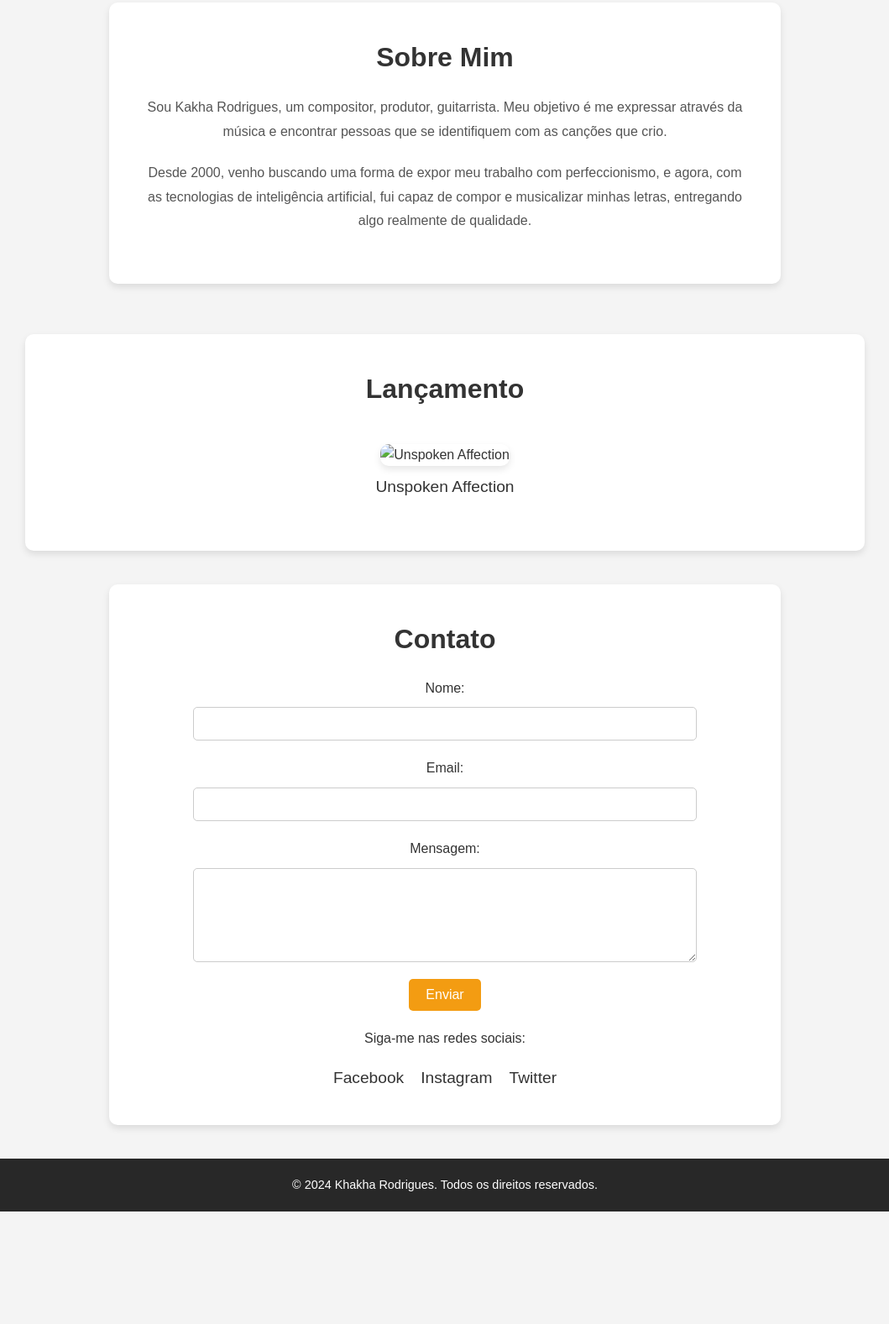
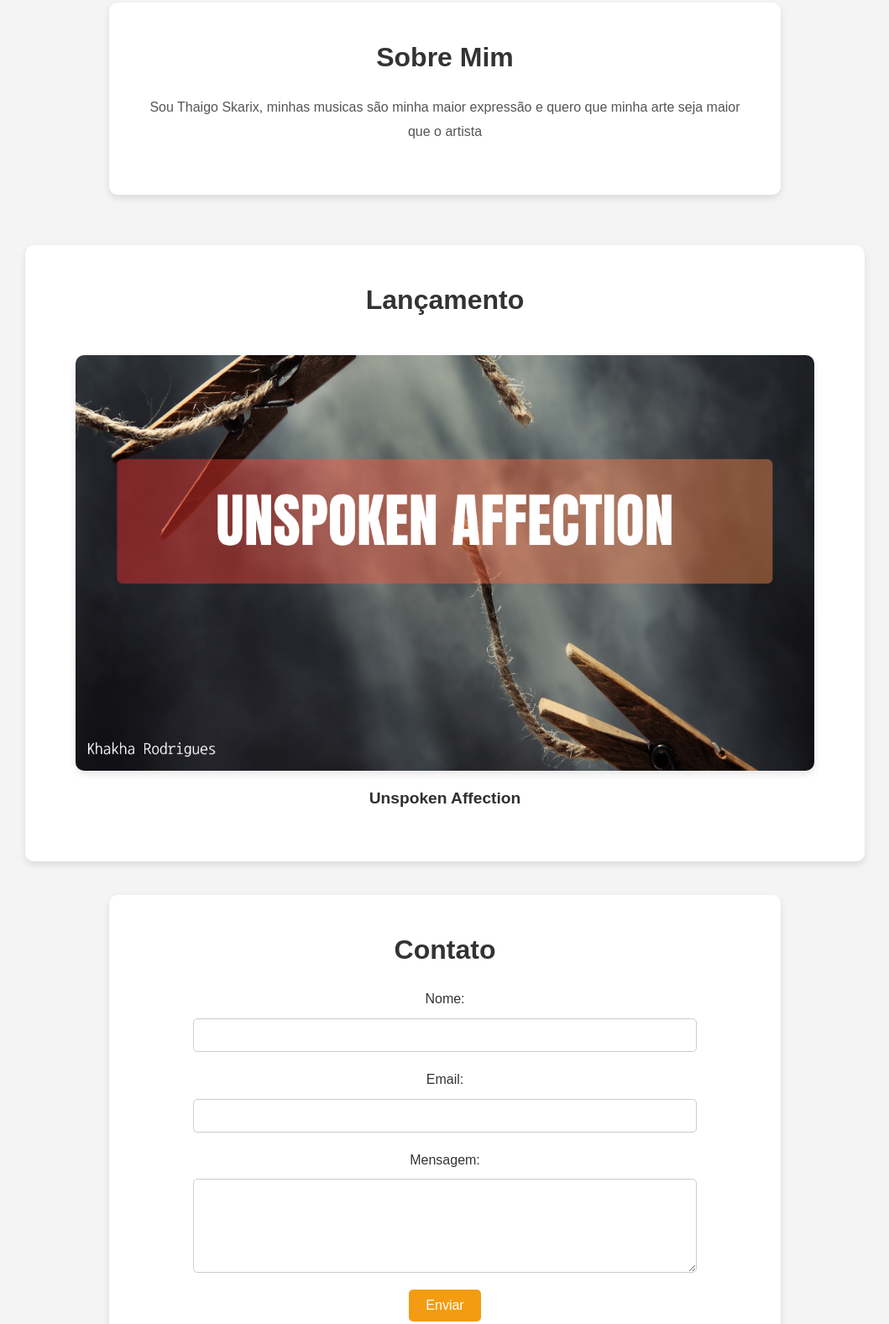
Before and after one commit to oscarRodriguesDev/meu-site-artistico, a plain HTML site: page index.html in a window 1280 px wide. Shown: the part 857-2434 px from the top of the page at 84% size, without its empty margins (110-1169 px from the left). Before the commit the page ends 2300 px from the top, so only its background shows below. Drawn offline with Linux system fonts and the light colour scheme.

Commit message:
alteração

```diff
--- a/index.html
+++ b/index.html
@@ -23,20 +23,19 @@
     <section id="hero">
         <div class="hero-overlay">
             <div class="hero-text">
-                <h1>Khakha.Rodrigues</h1>
+                <h1>Thaigo Skarix</h1>
                 <h4>khakha.music@gmail.com</h4>
                 <h2>Bem-vindo ao meu mundo artístico</h2>
                 <p>Descubra minhas criações e deixe-se inspirar.</p>
             </div>
         </div>
-        <img src="res/hero.png" alt="Imagem de uma pessoa ao fundo de um estúdio com microfone">
+        <img src="res/hero.pn" alt="Imagem de uma pessoa ao fundo de um estúdio com microfone">
     </section>
 
     <!-- Sobre Mim -->
     <section id="about">
         <h2>Sobre Mim</h2>
-        <p>Sou Kakha Rodrigues, um compositor, produtor, guitarrista. Meu objetivo é me expressar através da música e encontrar pessoas que se identifiquem com as canções que crio.</p>
-        <p>Desde 2000, venho buscando uma forma de expor meu trabalho com perfeccionismo, e agora, com as tecnologias de inteligência artificial, fui capaz de compor e musicalizar minhas letras, entregando algo realmente de qualidade.</p>
+        <p>Sou Thaigo Skarix, minhas musicas são minha maior expressão e quero que minha arte seja maior que o artista</p>
     </section>
 
     <!-- Portfólio -->
@@ -44,8 +43,8 @@
         <h2>Lançamento</h2>
         <div class="gallery">
             <div class="gallery-item">
-                <img src="obra1.jpg" alt="Unspoken Affection">
-                <p>Unspoken Affection</p>
+                <img src="res/unspokenaffection.png" alt="Unspoken Affection">
+                <p><a href="https://www.youtube.com/watch?v=SaDKh5O9B1o">Unspoken Affection</a></p>
             </div>
         </div>
     </section>
@@ -67,15 +66,15 @@
         </form>
         <p>Siga-me nas redes sociais:</p>
         <ul>
-            <li><a href="[Link para Facebook]">Facebook</a></li>
-            <li><a href="[Link para Instagram]">Instagram</a></li>
-            <li><a href="[Link para Twitter]">Twitter</a></li>
+            <li><a href='#'>Facebook</a></li>
+            <li><a href="#">Instagram</a></li>
+            <li><a href="https://www.tiktok.com/@thaigo.skarix">Tik Tok</a></li>
         </ul>
     </section>
 
     <!-- Footer -->
     <footer>
-        <p>&copy; 2024 Khakha Rodrigues. Todos os direitos reservados.</p>
+        <p>&copy; 2025 Thaigo Skarix. Todos os direitos reservados.</p>
     </footer>
 </body>
 </html>
--- a/styles.css
+++ b/styles.css
@@ -11,6 +11,21 @@ body {
     background-color: #f4f4f4;
     color: #333;
     line-height: 1.6;
+}
+
+body a{
+    text-decoration: none;
+    color:#312f2f;
+    padding:15px 50px;
+    border-radius:10px;
+    font-weight: 700;
+}
+
+body a:hover{
+    font-weight: 700;
+    background-color: #dbcaaf;
+    color:#000;
+
 }
 
 /* Header */
```
Also changed, not shown: res/unspokenaffection.png (added).
